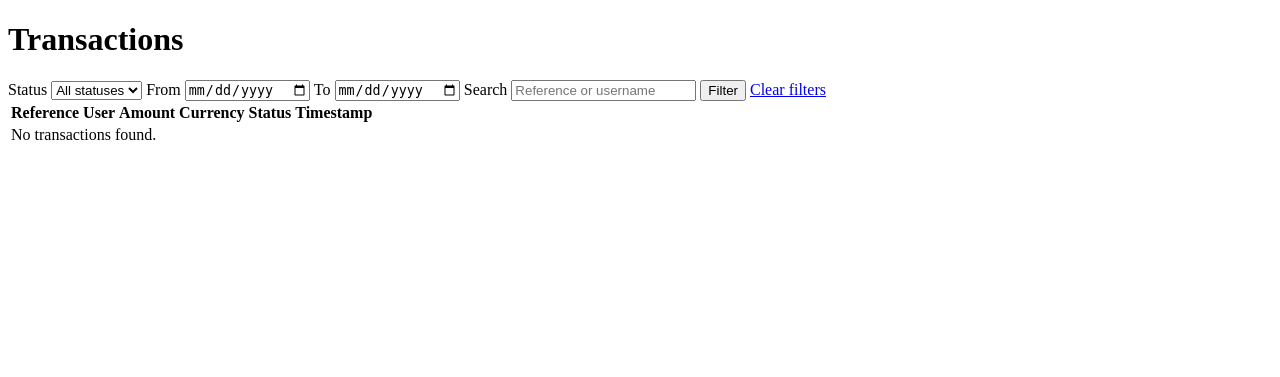
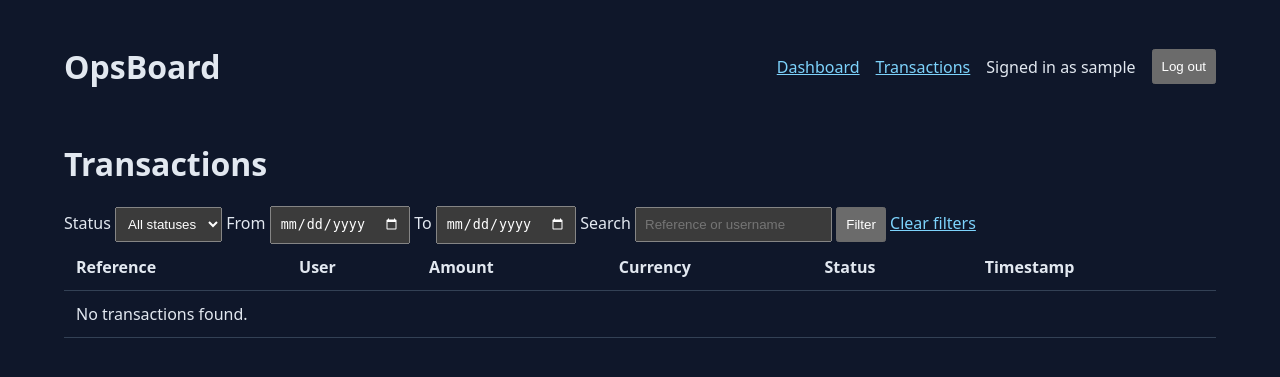
Before and after one commit to Logan-ak47/Dashboard, a Django app: page /transactions/ in a window 1280 px wide. Shown: the top 377 px of the page. Run offline with Django 5.2, Linux system fonts and the light colour scheme; the visitor is signed in with stand-in values (Sample User, id 1); data that the repository does not hold is empty.

Commit message:
feat: add authentication UI and shared layout

```diff
--- a/config/settings.py
+++ b/config/settings.py
@@ -115,9 +115,13 @@ USE_TZ = True
 # Static files (CSS, JavaScript, Images)
 # https://docs.djangoproject.com/en/5.2/howto/static-files/
 
-STATIC_URL = 'static/'
+STATIC_URL = '/static/'
 
 # Default primary key field type
 # https://docs.djangoproject.com/en/5.2/ref/settings/#default-auto-field
 
 DEFAULT_AUTO_FIELD = 'django.db.models.BigAutoField'
+
+LOGIN_URL = "login"
+LOGIN_REDIRECT_URL = "dashboard:home"
+LOGOUT_REDIRECT_URL = "login"
--- a/config/urls.py
+++ b/config/urls.py
@@ -16,8 +16,19 @@ Including another URLconf
 """
 from django.contrib import admin
 from django.urls import include, path
+from django.contrib.auth import views as auth_views
 
 urlpatterns = [
     path('admin/', admin.site.urls),
+    path(
+        "accounts/login",
+        auth_views.LoginView.as_view(),
+        name="login",
+    ),
+    path(
+        "accounts/logout/",
+        auth_views.LogoutView.as_view(),
+        name="logout",
+    ),
     path('', include('dashboard.urls')),
 ]
--- /dev/null
+++ b/dashboard/static/dashboard/styles.css
@@ -0,0 +1,56 @@
+:root {
+    color-scheme: dark;
+    font-family: system-ui, sans-serif;
+    background: #0f172a;
+    color: #e2e8f0;
+}
+
+* {
+    box-sizing: border-box;
+}
+
+body {
+    max-width: 1200px;
+    margin: 0 auto;
+    padding: 1.5rem;
+}
+
+header {
+    display: flex;
+    align-items: center;
+    justify-content: space-between;
+    gap: 2rem;
+    margin-bottom: 2rem;
+}
+
+nav {
+    display: flex;
+    align-items: center;
+    gap: 1rem;
+}
+
+a {
+    color: #7dd3fc;
+}
+
+button,
+input,
+select {
+    padding: 0.5rem;
+}
+
+section {
+    margin-block: 2rem;
+}
+
+table {
+    width: 100%;
+    border-collapse: collapse;
+}
+
+th,
+td {
+    padding: 0.75rem;
+    border-bottom: 1px solid #334155;
+    text-align: left;
+}
--- /dev/null
+++ b/dashboard/templates/dashboard/base.html
@@ -0,0 +1,47 @@
+{% load static %}
+<!doctype html>
+<html lang="en">
+<head>
+    <meta charset="utf-8">
+    <meta name="viewport" content="width=device-width, initial-scale=1">
+    <link rel="stylesheet" href="{% static 'dashboard/styles.css' %}">
+    <title>
+        {% block title %}OpsBoard{% endblock %}
+    </title>
+</head>
+
+<body>
+    <header>
+        <h1>OpsBoard</h1>
+
+        <nav>
+            <a href="{% url 'dashboard:home' %}">
+                Dashboard
+            </a>
+
+            <a href="{% url 'dashboard:transaction_list' %}">
+                Transactions
+            </a>
+
+            <span>Signed in as {{ request.user.username }}</span>
+
+            <form
+                method="post"
+                action="{% url 'logout' %}"
+                style="display: inline"
+            >
+                {% csrf_token %}
+                <button type="submit">Log out</button>
+            </form>
+        </nav>
+    </header>
+
+    <main>
+        {% block content %}
+        {% endblock %}
+    </main>
+
+    {% block scripts %}
+    {% endblock %}
+</body>
+</html>
--- a/dashboard/templates/dashboard/transaction_list.html
+++ b/dashboard/templates/dashboard/transaction_list.html
@@ -1,11 +1,6 @@
-<!doctype html>
-<html lang="en">
-<head>
-    <meta charset="utf-8">
-    <meta name="viewport" content="width=device-width, initial-scale=1">
-    <title>Transactions | OpsBoard</title>
-</head>
-<body>
+{% extends "dashboard/base.html" %}
+{% block title %}Transactions | OpsBoard{% endblock %}
+{% block content %}
     <main>
         <h1>Transactions</h1>
         <form method="get">
@@ -106,5 +101,4 @@
     </nav>
 {% endif %}
     </main>
-</body>
-</html>
+{% endblock %}
```
Also changed, not shown: dashboard/templates/dashboard/home.html (+13 -30 lines), dashboard/templates/registration/login.html (added, +38 -0 lines), dashboard/tests.py (+37 -2 lines).
